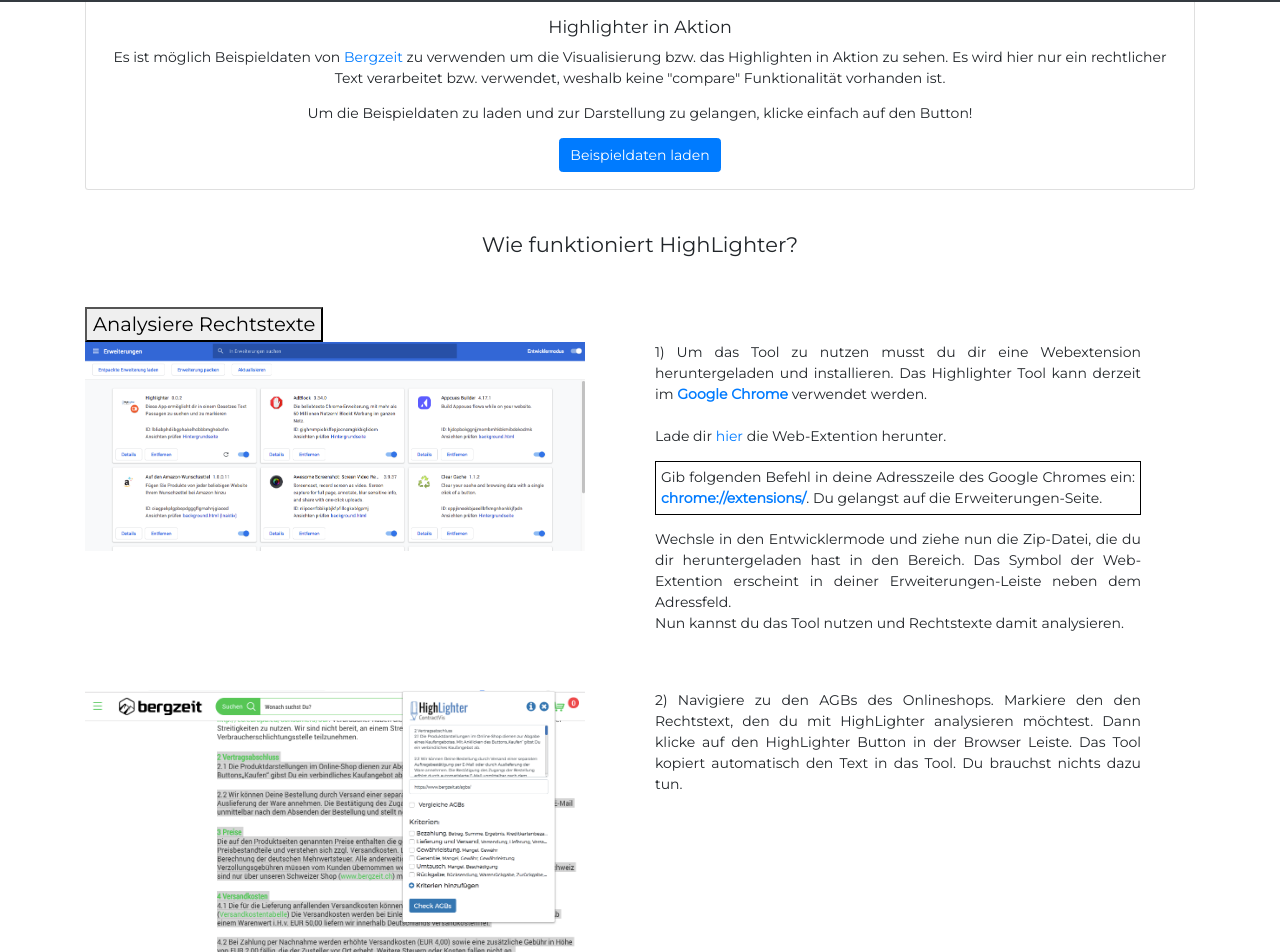
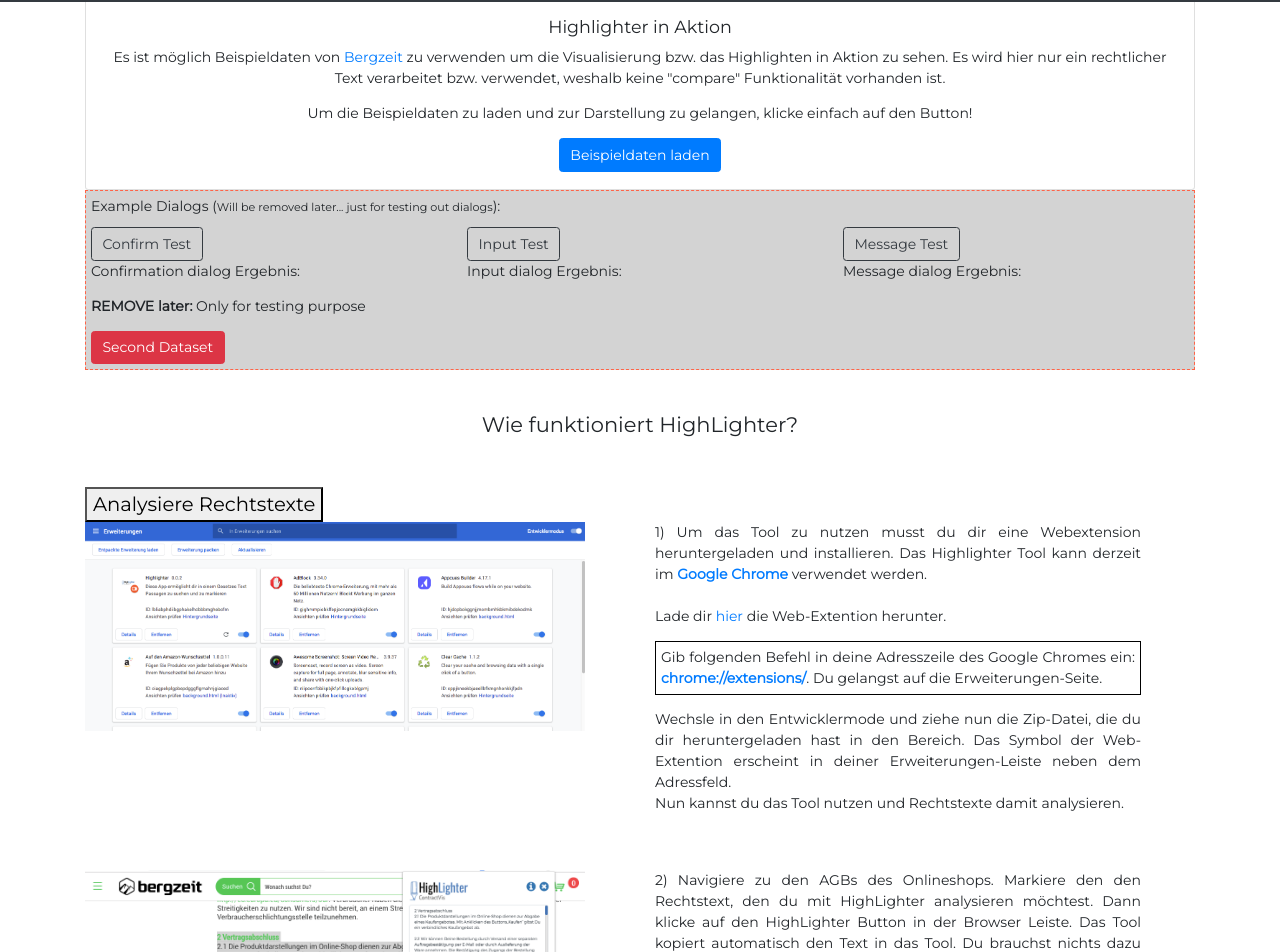
Before and after one commit to fhstp/highlighter-webapp, an Angular app: page /#/home in a window 1280 px wide. Shown: the part 798-1750 px from the top of the page. Built offline with nearby package versions, Linux system fonts and the light colour scheme.

Commit message:
Adds back in sample dataset for testing purpose.

```diff
--- a/src/app/ui/landing/landing.component.html
+++ b/src/app/ui/landing/landing.component.html
@@ -30,6 +30,33 @@
     <!--<div class="card-footer text-muted">
         Die <strong>Webextension</strong> ist verfügbar unter: ...
       </div>-->
+  </div>
+
+  <div style="border: 1px dashed tomato; padding: 5px; background: lightgrey;">
+    <div class="row" style="margin-bottom: 10px;">
+      <div class="col-md-12">
+        Example Dialogs (<small>Will be removed later... just for testing out dialogs</small>):</div>
+    </div>
+    <div class="row">
+      <div class="col-md-4">
+        <button type="button" class="btn btn-outline-dark" (click)="openConfirm()">Confirm Test</button>
+        <p>Confirmation dialog Ergebnis: {{ confirmResult }}</p>
+      </div>
+      <div class="col-md-4">
+        <button type="button" class="btn btn-outline-dark" (click)="openInput()">Input Test</button>
+        <p>Input dialog Ergebnis: {{ inputResult }}</p>
+      </div>
+      <div class="col-md-4">
+        <button type="button" class="btn btn-outline-dark" (click)="openMessage()">Message Test</button>
+        <p>Message dialog Ergebnis: {{ messageResult }}</p>
+      </div>
+    </div>
+    <div class="row">
+      <div class="col-md-8">
+        <p><strong>REMOVE later: </strong> Only for testing purpose</p>
+        <button class="btn btn-danger" (click)="useSecondData()">Second Dataset</button>
+      </div>
+    </div>
   </div>
 
   <br />
```
